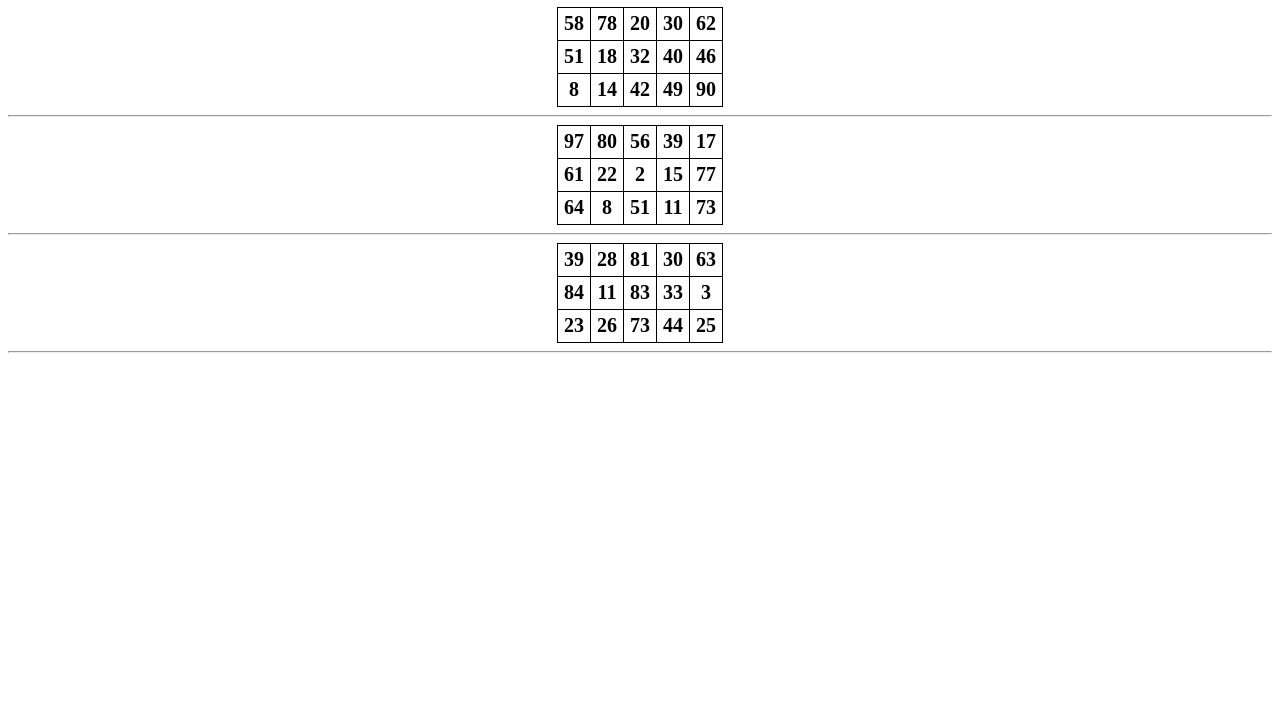
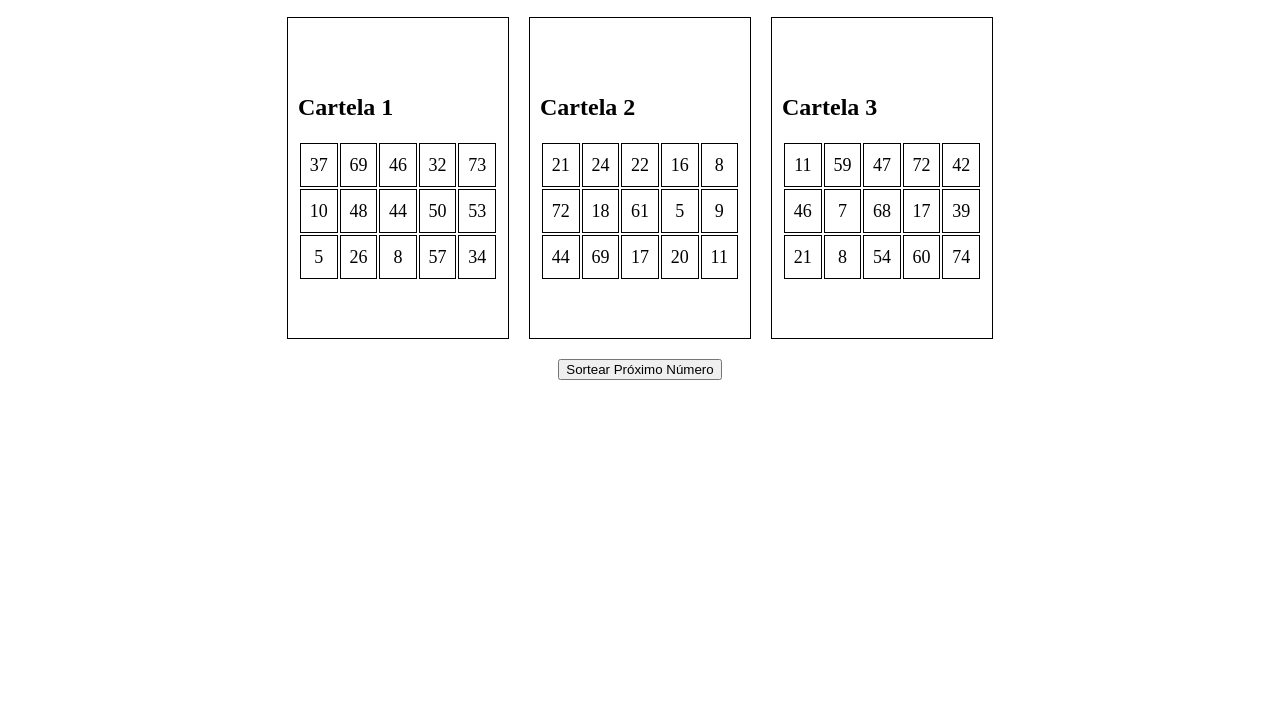
Before and after one commit to will-st19/bingo, a plain HTML site: page index.html in a window 1280 px wide. Shown: the part 73-800 px from the top of the page. Drawn offline with Linux system fonts and the light colour scheme.

Commit message:
Versão 2

```diff
--- a/bingo.js
+++ b/bingo.js
@@ -1,41 +1,98 @@
-function gerarCartelas(numJogadores, numCelulas) {
-    const cartelas = [];
-    for (let i = 0; i < numJogadores; i++) {
-        const cartela = [];
-        while (cartela.length < numCelulas) {
-            const numero = Math.floor(Math.random() * 100) + 1;
-            if (!cartela.includes(numero)) {
-                cartela.push(numero);
+// Define um array com todos os números possíveis de um bingo (1-75)
+const bingoNumbers = Array.from(Array(75), (_, i) => i + 1);
+
+// Define uma função que gera uma cartela aleatória
+function generateBingoCard() {
+    // Embaralha os números do bingo
+    const shuffledNumbers = bingoNumbers.sort(() => Math.random() - 0.5);
+    // Seleciona os primeiros 15 números para a cartela
+    const cardNumbers = shuffledNumbers.slice(0, 15);
+    // Separa os números em 3 colunas de 5 linhas cada
+    const columns = [[], [], []];
+    for (let i = 0; i < 15; i++) {
+        const column = i % 3;
+        const row = Math.floor(i / 3);
+        columns[column][row] = cardNumbers[i];
+    }
+    // Retorna a cartela com os números organizados em 3 colunas e 5 linhas
+    return columns;
+}
+
+// Cria uma lista de cartelas para os jogadores
+const players = [];
+for (let i = 0; i < 3; i++) {
+    players.push(generateBingoCard());
+}
+
+// Cria elementos HTML para exibir as cartelas na tela
+const bingoContainer = document.getElementById("bingo-container");
+for (let i = 0; i < players.length; i++) {
+    const playerCard = document.createElement("div");
+    playerCard.classList.add("bingo-card");
+    playerCard.innerHTML = "<h2>Cartela " + (i + 1) + "</h2>" + "<table>" +
+        players[i].map(column => "<tr>" + column.map(number => "<td>" + number + "</td>").join("") + "</tr>").join("") +
+        "</table>";
+    bingoContainer.appendChild(playerCard);
+}
+
+// Cria um elemento HTML para exibir o número sorteado
+const nextNumberButton = document.getElementById("next-number");
+const currentNumberDiv = document.getElementById('current-number');
+const nextNumberDisplay = document.createElement("div");
+nextNumberDisplay.classList.add("current-number");
+bingoContainer.appendChild(nextNumberDisplay);
+
+// Define uma função para sortear o próximo número e atualizar as cartelas na tela
+function nextNumber() {
+    // Seleciona um número aleatório não sorteado ainda
+    let nextNumber;
+    do {
+        nextNumber = Math.floor(Math.random() * 75) + 1;
+    } while (drawnNumbers.includes(nextNumber));
+    drawnNumbers.push(nextNumber);
+
+    // Atualiza o número sorteado na tela
+    // nextNumberDisplay.innerText = nextNumber;
+
+    // Marca o número na cartela dos jogadores que o possuem
+    for (let i = 0; i < players.length; i++) {
+        const playerCard = document.querySelector("#bingo-container .bingo-card:nth-child(" + (i + 1) + ") table");
+        const numberCells = playerCard.querySelectorAll("td");
+        for (let j = 0; j < numberCells.length; j++) {
+            if (numberCells[j].innerText == nextNumber) {
+                numberCells[j].classList.add("marked");
             }
         }
-        cartelas.push(cartela);
     }
-    return cartelas;
+
+    // Verifica se algum jogador venceu
+    const winner = players.find(playerCard => {
+        const numberCells = playerCard.flat().filter(number => drawnNumbers.includes(number));
+        return numberCells.length == 15;
+    });
+    if (winner) {
+        alert((players.indexOf(winner) + 1) + " ganhou o bingo!");
+        nextNumberButton.removeEventListener("click", nextNumber);
+    }
+
+    // Retorna o número sorteado
+    return nextNumber;
 }
 
-function formatarCartela(cartela, numLinhas, numColunas) {
-    const tabela = document.createElement("table");
-    let idx = 0;
-    for (let i = 0; i < numLinhas; i++) {
-        const linha = document.createElement("tr");
-        for (let j = 0; j < numColunas; j++) {
-            const celula = document.createElement("td");
-            if (idx < cartela.length) {
-                celula.textContent = cartela[idx];
-            }
-            linha.appendChild(celula);
-            idx++;
-        }
-        tabela.appendChild(linha);
-    }
-    return tabela;
-}
+// nextNumberButton.addEventListener('click', () => {
+//     const numberDisplay = nextNumber();
+//     console.log(currentNumberDiv)
+//     currentNumberDiv.textContent = numberDisplay;
+// });
 
-const cartelas = gerarCartelas(3, 15);
-const cartelasDiv = document.getElementById("cartelas");
-for (let i = 0; i < cartelas.length; i++) {
-    const cartelaDiv = document.createElement("div");
-    cartelaDiv.appendChild(formatarCartela(cartelas[i], 3, 5));
-    cartelaDiv.appendChild(document.createElement("hr"));
-    cartelasDiv.appendChild(cartelaDiv);
-}
+nextNumberButton.addEventListener('click', () => {
+    const numberDisplay = nextNumber();
+    const currentNumberDiv = document.createElement("div");
+    currentNumberDiv.classList.add("current-number");
+    currentNumberDiv.textContent = numberDisplay;
+    document.body.appendChild(currentNumberDiv);
+});
+
+
+// Cria um array para armazenar os números já sorteados
+const drawnNumbers = [];
--- a/index.html
+++ b/index.html
@@ -1,14 +1,17 @@
 <!DOCTYPE html>
-<html>
+<html lang="en">
 
 <head>
-    <title>Bingo</title>
-    <link rel="stylesheet" type="text/css" href="style.css">
+    <meta charset="UTF-8">
+    <title>Bingo Game</title>
+    <link rel="stylesheet" href="style.css">
 </head>
 
 <body>
-    <h1>Cartelas de Bingo</h1>
-    <div id="cartelas"></div>
+    <h1>Bingo Game</h1>
+    <div id="bingo-container"></div>
+    <button id="next-number">Sortear Próximo Número</button>
+    <div id="current-number"></div>
     <script src="bingo.js"></script>
 </body>
 
--- a/style.css
+++ b/style.css
@@ -1,13 +1,43 @@
-table {
-    border-collapse: collapse;
-    margin: auto;
+#bingo-container {
+    display: flex;
+    flex-direction: row;
+    flex-wrap: wrap;
+    justify-content: center;
+    max-width: 1000px;
+    margin: 0 auto;
 }
 
-td {
+.bingo-card {
     border: 1px solid black;
+    width: 200px;
+    height: 300px;
+    margin: 10px;
+    padding: 10px;
+    display: flex;
+    flex-direction: column;
+    justify-content: center;
+}
+
+.bingo-card td {
+    width: 40px;
+    height: 40px;
     text-align: center;
-    width: 30px;
-    height: 30px;
-    font-size: 20px;
-    font-weight: bold;
+    vertical-align: middle;
+    font-size: 18px;
+    border: 1px solid black;
 }
+
+.bingo-card .marked {
+    background-color: rgb(124, 247, 23);
+}
+
+#next-number {
+    display: block;
+    margin: 10px auto;
+}
+
+.current-number {
+    font-size: 36px;
+    text-align: center;
+    margin-top: 20px;
+}
```
